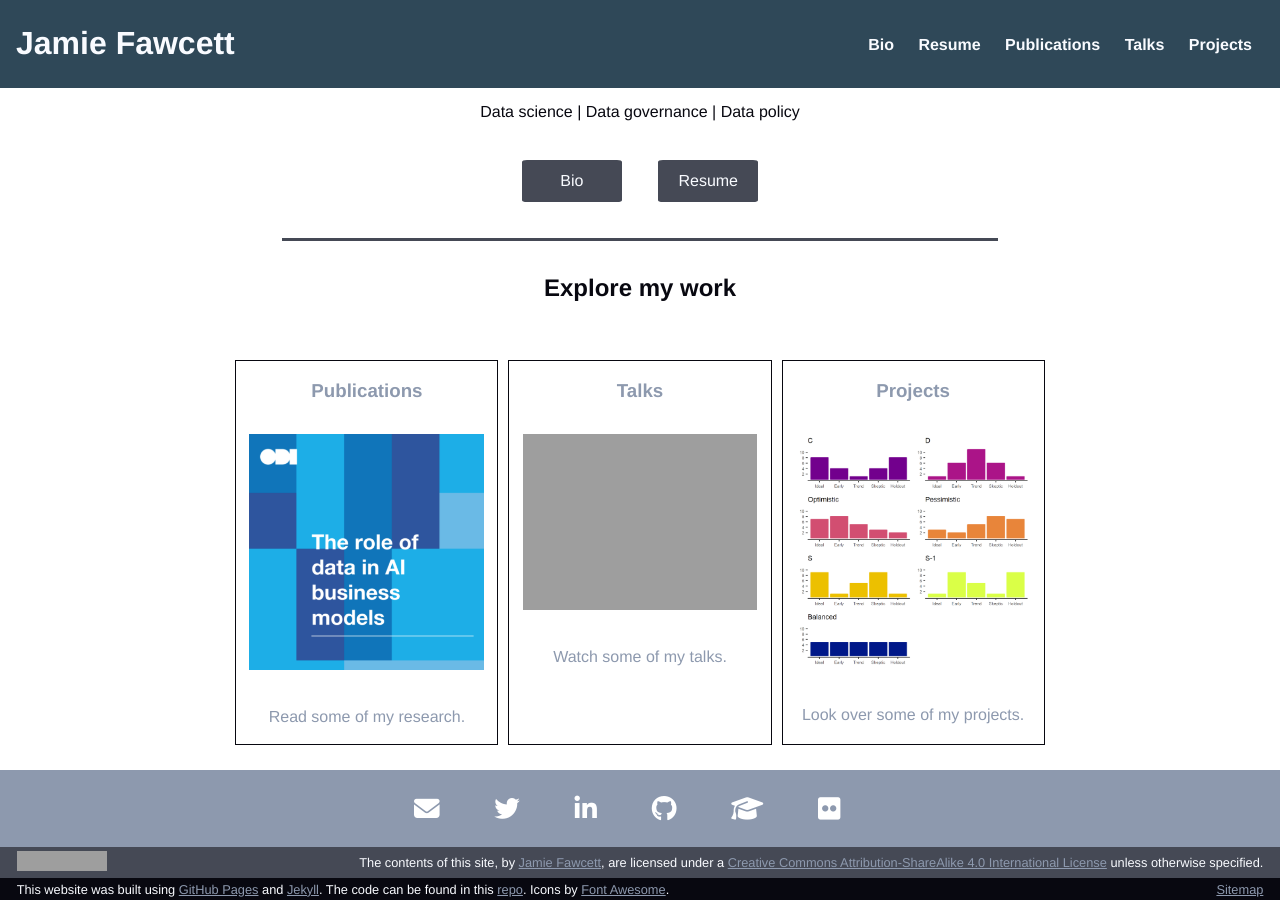
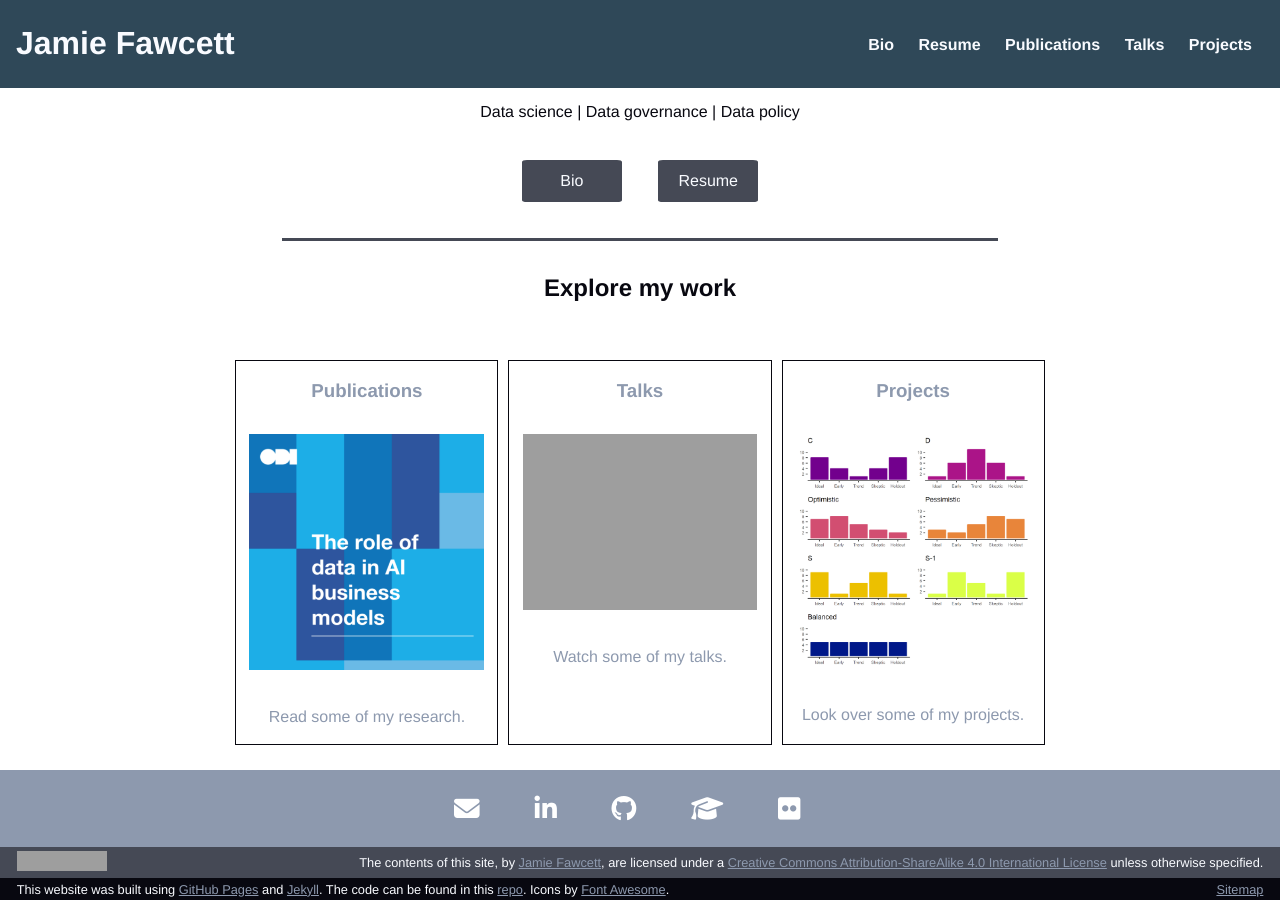
Before and after one commit to JmeF/JmeF.github.io, a Jekyll site: the page built from index.html, in a window 1280 px wide and 900 px high, scrolled down 511 px. Built offline with Jekyll 4.4.1, drawn with Linux system fonts in a browser that asks for light colours; nearby versions of some CDN libraries; grey boxes are pictures that could not be loaded.

Commit message:
Remove Twitter

```diff
--- a/_includes/contact.html
+++ b/_includes/contact.html
@@ -1,6 +1,5 @@
 <ul>
   <li><a href="mailto:me@jamiefawcett.org.uk?subject=I found your website and..." title="Email me"><i class="fas fa-envelope"></i></a></li>
-  <li><a href="https://twitter.com/JamieFawcett1" title="Follow me on Twitter"><i class="fab fa-twitter"></i></a></li>
   <li><a href="https://www.linkedin.com/in/jamie-fawcett-737314a3/" title="Find me on LinkedIn"><i class="fab fa-linkedin-in"></i></a></li>
   <li><a href="https://github.com/JmeF"><i class="fab fa-github" title="Find me on GitHub"></i></a></li>
   <li><a href="https://scholar.google.com/citations?user=nDXweXQAAAAJ&hl=en"  title="See my publications on Google Scholar"><i class="fas fa-graduation-cap"></i></a></li>
```
